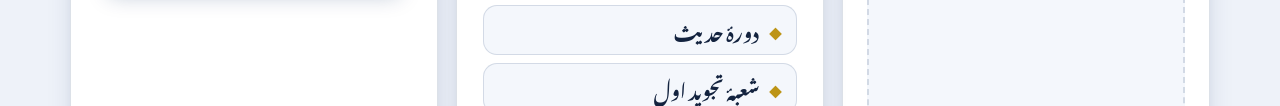
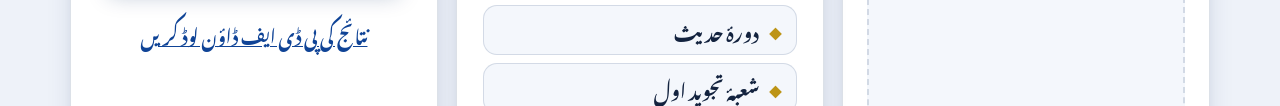
Before and after one commit to muslemalli123-cloud/jamia-makhzan-ul-uloom-bonistan, a plain HTML site: page index.html in a window 1280 px wide. Shown: the part 1449-1555 px from the top of the page. Drawn offline with Linux system fonts and the light colour scheme; a web font is replaced by a local one.

Commit message:
Link results PDF from Natayij card

```diff
--- a/index.html
+++ b/index.html
@@ -306,6 +306,7 @@
               </div>
               <button type="submit">نتیجہ دیکھیں</button>
               <div class="result" id="result-msg"></div>
+              <p style="text-align:center;margin:6px 0 0;"><a href="assets/natayij.pdf" style="color:var(--blue-2);font-size:18px;">نتائج کی پی ڈی ایف ڈاؤن لوڈ کریں</a></p>
             </form>
           </article>
 
```
